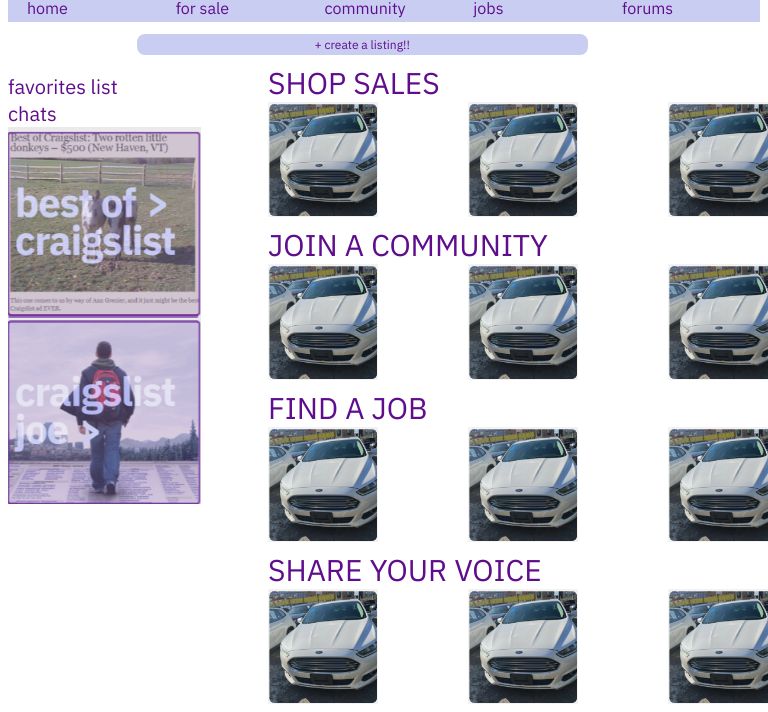
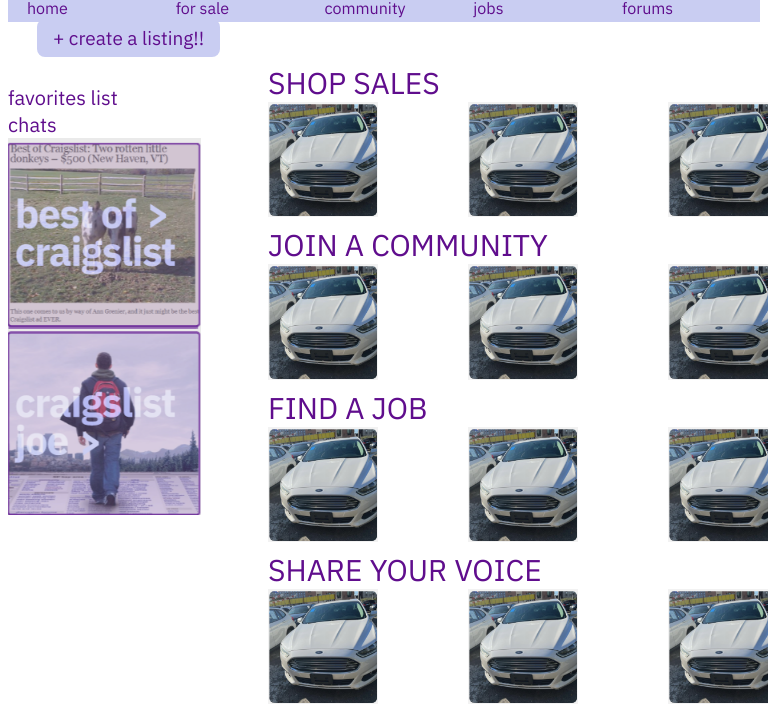
Before and after one commit to kgcummings/CraigslistMediaQuerey, a plain HTML site: page index.html in a window 768 px wide. Shown: the part 95-807 px from the top of the page. Drawn offline with Linux system fonts and the light colour scheme.

Commit message:
button fix

```diff
--- a/style.css
+++ b/style.css
@@ -190,14 +190,6 @@ position: fixed;
 max-width: 55%;
     }
 
-    .listbutt{
-      width:60%;
-      font-size:60%;
-      position:fixed;
-      padding: 3px;
-      margin-top: 15px;
-      margin-left: 8px;
-    }
   }
 
   @media (min-width: 0px) and (max-width: 670px) {
```
